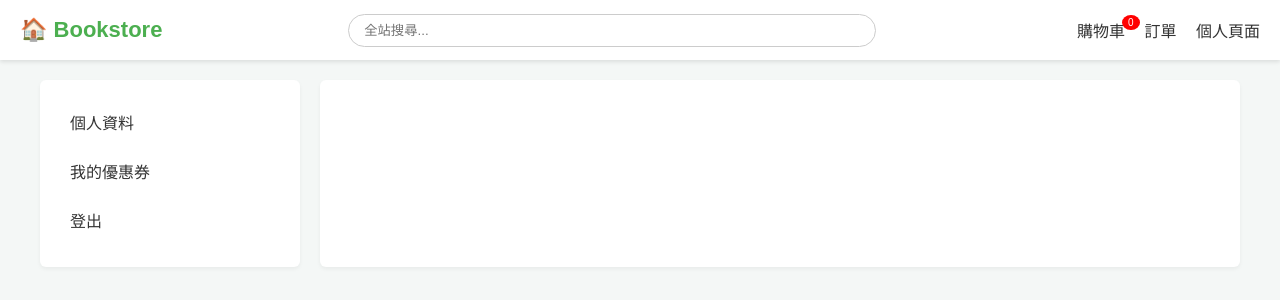
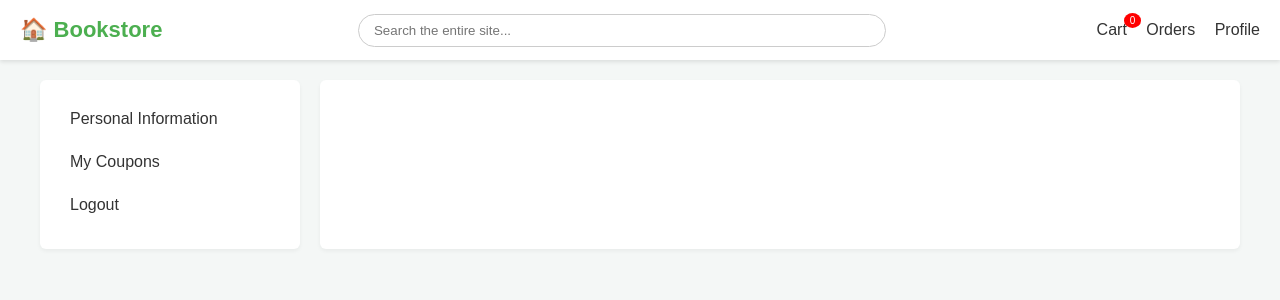
Before and after one commit to Jackson162/114-1-ntut-database-system, a FastAPI app: template app/router/template/customer/profile.jinja in a window 1280 px wide. Shown: the top 300 px of the page. Run offline with FastAPI, Linux system fonts and the light colour scheme; the template is opened without the code that fills it, so the values that code supplies are empty; parts of the project's set-up code (start-up, migrations or seed data) failed here and were passed over.

Commit message:
fix:change to english page

```diff
--- a/app/router/template/customer/profile.jinja
+++ b/app/router/template/customer/profile.jinja
@@ -25,24 +25,28 @@
             box-sizing: border-box;
             z-index: 1000;
         }
+
         .home-icon {
             font-size: 22px;
             font-weight: bold;
             color: #4CAF50;
             text-decoration: none;
         }
+
         .search-bar {
             width: 40%;
             padding: 8px 15px;
             border: 1px solid #ccc;
             border-radius: 20px;
         }
+
         .nav-icons a {
             margin-left: 15px;
             text-decoration: none;
             color: #333;
             position: relative;
         }
+
         .nav-icons span {
             background-color: red;
             color: white;
@@ -68,6 +72,7 @@
             margin-right: 20px;
             box-shadow: 0 2px 4px rgba(0,0,0,0.05);
         }
+
         .sidebar a {
             display: block;
             padding: 10px;
@@ -76,6 +81,7 @@
             border-radius: 4px;
             margin-bottom: 5px;
         }
+
         .sidebar a:hover,
         .sidebar a.active {
             background-color: #4CAF50;
@@ -100,17 +106,20 @@
         .form-group {
             margin-bottom: 15px;
         }
+
         label {
             display: block;
             font-size: 14px;
             margin-bottom: 5px;
         }
+
         input {
             width: 100%;
             padding: 8px;
             border-radius: 4px;
             border: 1px solid #ccc;
         }
+
         .save-btn {
             background-color: #4CAF50;
             color: white;
@@ -124,12 +133,14 @@
             width: 100%;
             border-collapse: collapse;
         }
+
         th, td {
             border-bottom: 1px solid #ddd;
             padding: 10px;
             text-align: left;
             font-size: 14px;
         }
+
         th {
             background-color: #f4f7f6;
         }
@@ -140,73 +151,76 @@
 <div class="sticky-bar">
     <a href="/home" class="home-icon">🏠 Bookstore</a>
 
-    <input type="text" class="search-bar" placeholder="全站搜尋...">
+    <input type="text" class="search-bar" placeholder="Search the entire site...">
 
     <div class="nav-icons">
         <a href="/frontend/customers/cart">
-            購物車
+            Cart
             <span>{{ cart_count or 0 }}</span>
         </a>
-        <a href="/frontend/customers/orders">訂單</a>
-        <a href="/frontend/customers/profile">個人頁面</a>
+        <a href="/frontend/customers/orders">Orders</a>
+        <a href="/frontend/customers/profile">Profile</a>
     </div>
 </div>
 
 <div class="page-container">
 
     <div class="sidebar">
-        <a href="/frontend/customers/profile" class="{% if page == 'profile' %}active{% endif %}">個人資料</a>
-        <a href="/frontend/customers/coupons" class="{% if page == 'coupons' %}active{% endif %}">我的優惠券</a>
-        <a href="/frontend/customers/logout">登出</a>
+        <a href="/frontend/customers/profile" class="{% if page == 'profile' %}active{% endif %}">
+            Personal Information
+        </a>
+        <a href="/frontend/customers/coupons" class="{% if page == 'coupons' %}active{% endif %}">
+            My Coupons
+        </a>
+        <a href="/frontend/customers/logout">Logout</a>
     </div>
 
     <div class="main-content">
 
         {% if page == 'profile' %}
-        <h2 class="section-title">個人資料</h2>
+        <h2 class="section-title">Personal Information</h2>
 
         <form method="post" action="/frontend/customers/profile/update">
             <div class="form-group">
-                <label>姓名</label>
+                <label>Full Name</label>
                 <input type="text" name="name" value="{{ customer.name }}">
             </div>
 
             <div class="form-group">
-                <label>電子信箱</label>
+                <label>Email Address</label>
                 <input type="email" name="email" value="{{ customer.email }}">
             </div>
 
             <div class="form-group">
-                <label>聯絡電話</label>
+                <label>Phone Number</label>
                 <input type="text" name="phone" value="{{ customer.phone_number }}">
-
             </div>
 
-            <button type="submit" class="save-btn">儲存</button>
+            <button type="submit" class="save-btn">Save Changes</button>
         </form>
         {% endif %}
 
         {% if page == 'coupons' %}
-        <h2 class="section-title">我的優惠券</h2>
+        <h2 class="section-title">My Coupons</h2>
 
         <table>
             <thead>
                 <tr>
-                    <th>優惠券名稱</th>
-                    <th>折扣</th>
-                    <th>使用期限</th>
+                    <th>Coupon Name</th>
+                    <th>Discount</th>
+                    <th>Valid Until</th>
                 </tr>
             </thead>
             <tbody>
                 {% for coupon in admin_coupons %}
                 <tr>
-                    <td>{{ coupon.name }}（平台）</td>
+                    <td>{{ coupon.name }} (Platform)</td>
                     <td>{{ (coupon.discount_percentage * 100) | round(1) }}%</td>
                     <td>
                         {% if coupon.end_date %}
                             {{ coupon.end_date }}
                         {% else %}
-                            無期限
+                            No Expiration
                         {% endif %}
                     </td>
                 </tr>
@@ -214,18 +228,13 @@
 
                 {% for coupon in bookstore_coupons %}
                 <tr>
-                    <td>
-                        {{ coupon.type }}
-                        {% if coupon.staff %}
-                            （{{ coupon.staff.bookstore.name }}）
-                        {% endif %}
-                    </td>
-                    <td>{{ coupon.discount_percentage }}%</td>
+                    <td>{{ coupon.type }} ({{ coupon.staff.bookstore.name }})</td>
+                    <td>{{ (coupon.discount_percentage * 100) | round(1) }}%</td>
                     <td>
                         {% if coupon.end_date %}
                             {{ coupon.end_date }}
                         {% else %}
-                            無期限
+                            No Expiration
                         {% endif %}
                     </td>
                 </tr>
```
